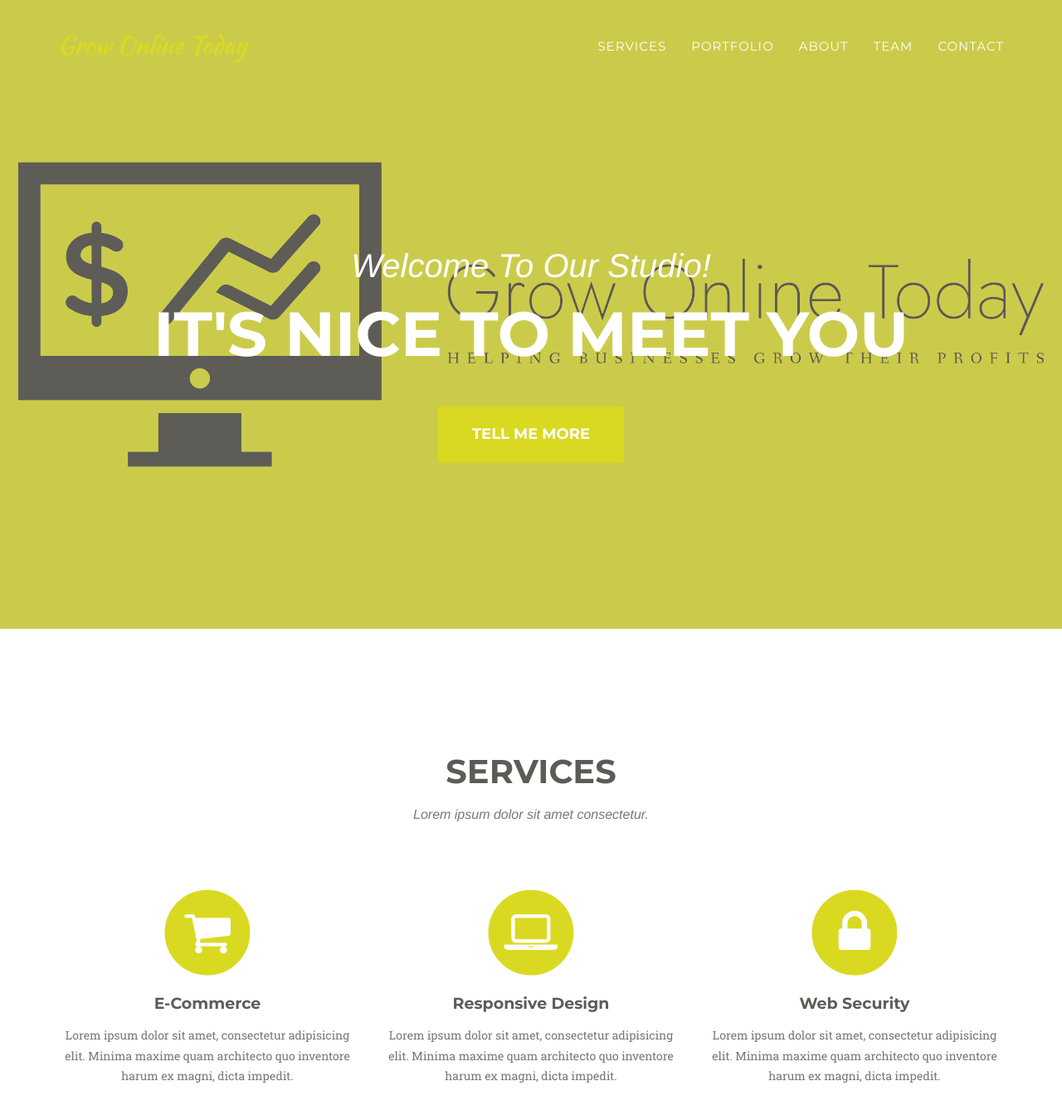
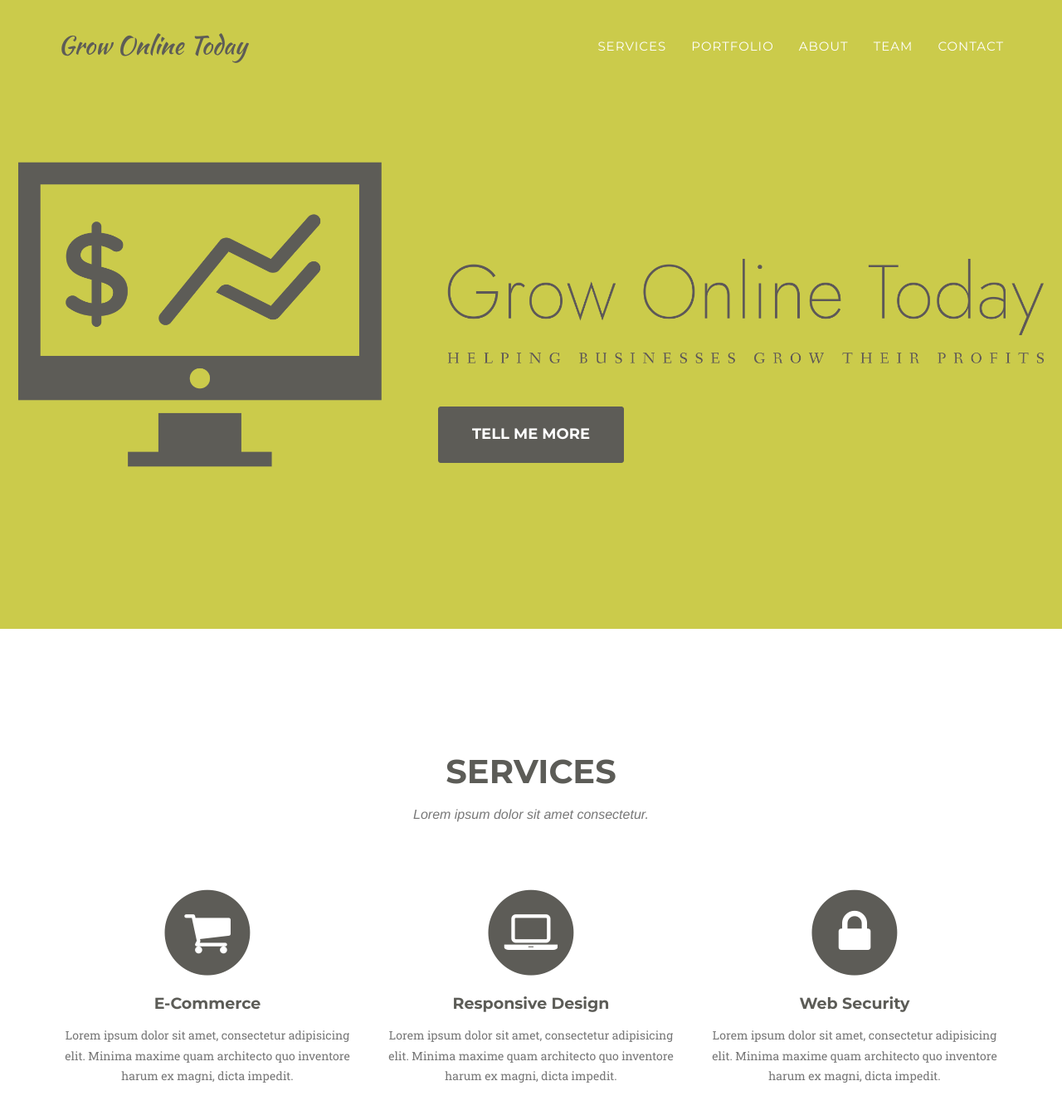
Before and after one commit to sanjitchak/growonlinetoday, a Jekyll site: the page built from index.html, in a window 1280 px wide and 1400 px high. Shown: the top 1344 px of the window at 83% size. Built offline with Jekyll 4.4.1, drawn with Linux system fonts in a browser that asks for light colours; some web fonts are replaced.

Commit message:
changed color header

```diff
--- a/_data/template.yml
+++ b/_data/template.yml
@@ -1,6 +1,6 @@
 # Color settings (hex-codes without the leading hash-tag)
 color:
-  primary: dad921
+  primary: 5d5c57
   secondary: c2c659
   secondary-dark: 5c5c57
   muted: 777
--- a/_includes/header.html
+++ b/_includes/header.html
@@ -49,10 +49,10 @@
 <header>
   <div class="container">
     <div class="intro-text">
-      <div style="visibility: none;" class="intro-lead-in">
+      <div style="visibility: hidden;" class="intro-lead-in">
         Welcome To Our Studio!
       </div>
-      <div style="visibility: none;" class="intro-heading">
+      <div style="visibility: hidden;" class="intro-heading">
         It's Nice To Meet You
       </div>
       <a href="#services" class="page-scroll btn btn-xl">Tell Me More</a>
```
